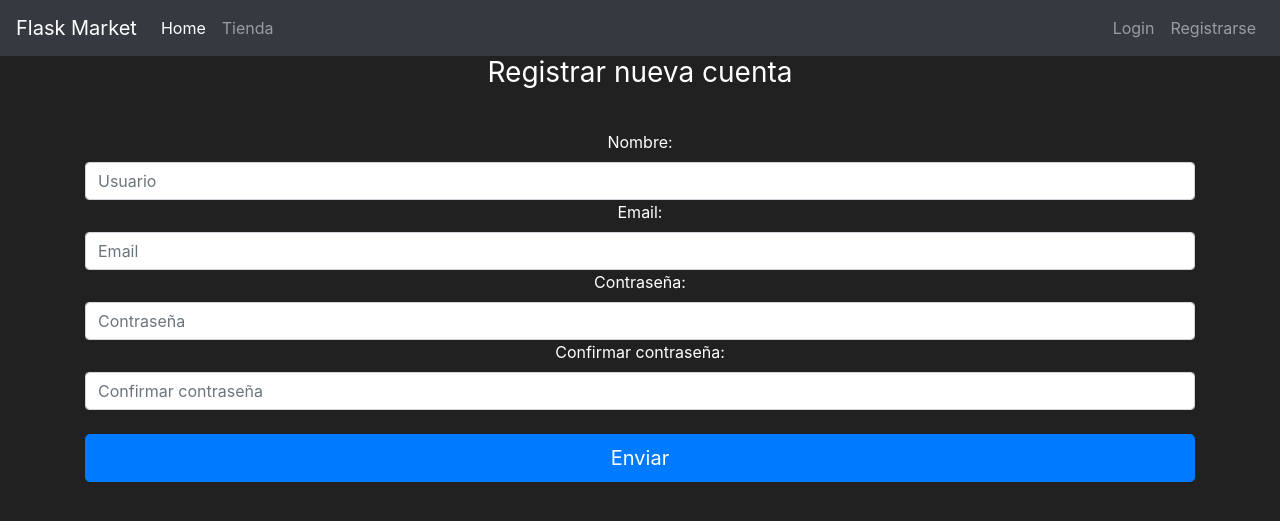
After one commit to pablo-de/MarketFlask, a Flask app: page /register in a window 1280 px wide. The commit adds this page. Shown: the top 521 px of the page. Run offline with Flask 2, Linux system fonts and the light colour scheme; some libraries are stand-ins or nearby versions.

Commit message:
Formulario

```diff
--- a/market/__init__.py
+++ b/market/__init__.py
@@ -2,6 +2,7 @@ from flask import Flask, render_template
 from flask_sqlalchemy import SQLAlchemy
 app = Flask(__name__)
 app.config['SQLALCHEMY_DATABASE_URI'] = 'sqlite:///market.db'
+app.config['SECRET_KEY'] = 'ebe5e2009b52757d11deed4d'
 db = SQLAlchemy(app)
 
 from market import routes
--- /dev/null
+++ b/market/forms.py
@@ -0,0 +1,10 @@
+from flask_wtf import FlaskForm
+from wtforms import StringField, PasswordField
+from wtforms.fields.simple import SubmitField
+
+class RegisterForm(FlaskForm):
+    username = StringField(label='Nombre: ')
+    email = StringField(label='Email: ')
+    password1 = PasswordField(label = 'Contraseña: ')
+    password2 = PasswordField(label = 'Confirmar contraseña: ')
+    submit = SubmitField(label='Enviar')
--- a/market/routes.py
+++ b/market/routes.py
@@ -1,6 +1,7 @@
 from market import app
 from flask import render_template
 from market.models import Item
+from market.forms import RegisterForm
 
 @app.route("/")
 @app.route("/home")
@@ -13,3 +14,8 @@ def market_page():
     items = Item.query.all()
 
     return render_template('market.html', items=items)
+
+@app.route('/register')
+def register_page():
+    form = RegisterForm()
+    return render_template('register.html', form=form)
--- a/market/templates/base.html
+++ b/market/templates/base.html
@@ -35,7 +35,7 @@
                     <a class="nav-link" href="#">Login</a>
                 </li>
                 <li class="nav-item">
-                    <a class="nav-link" href="#">Registrarse</a>
+                    <a class="nav-link" href="{{ url_for('register_page') }}">Registrarse</a>
                 </li>
             </ul>
         </div>
--- /dev/null
+++ b/market/templates/register.html
@@ -0,0 +1,34 @@
+{% extends 'base.html' %}
+{% block title %}
+Register Page
+{% endblock %}
+
+{% block content %}
+
+<body class="text-center">
+    <div class="container">
+        <form method="POST" class="form-register" style="color:white">
+            <h1 class="h3 mb-3 font-weight-normal">
+                Registrar nueva cuenta
+            </h1>
+            <br>
+            {{ form.username.label() }}
+            {{ form.username(class="form-control", placeholder="Usuario") }}
+
+            {{ form.email.label() }}
+            {{ form.email(class="form-control", placeholder="Email") }}
+
+            {{ form.password1.label() }}
+            {{ form.password1(class="form-control", placeholder="Contraseña") }}
+
+            {{ form.password2.label() }}
+            {{ form.password2(class="form-control", placeholder="Confirmar contraseña") }}
+
+            <br>
+
+            {{ form.submit(class="btn btn-lg btn-block btn-primary") }}
+
+        </form>
+    </div>
+</body>
+{% endblock %}
```
Also changed, not shown: market/models.py (+9 -1 lines), market/market.db.
